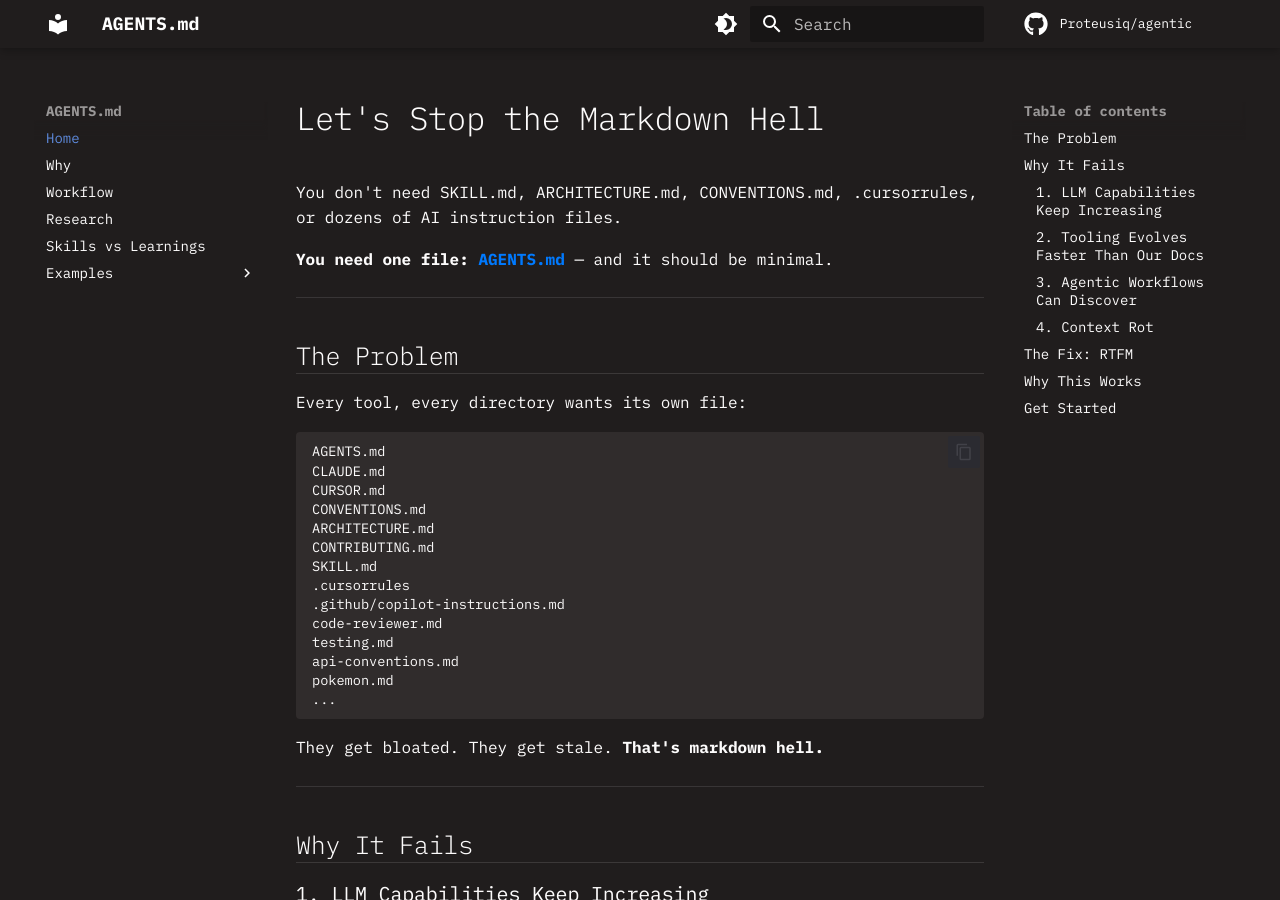
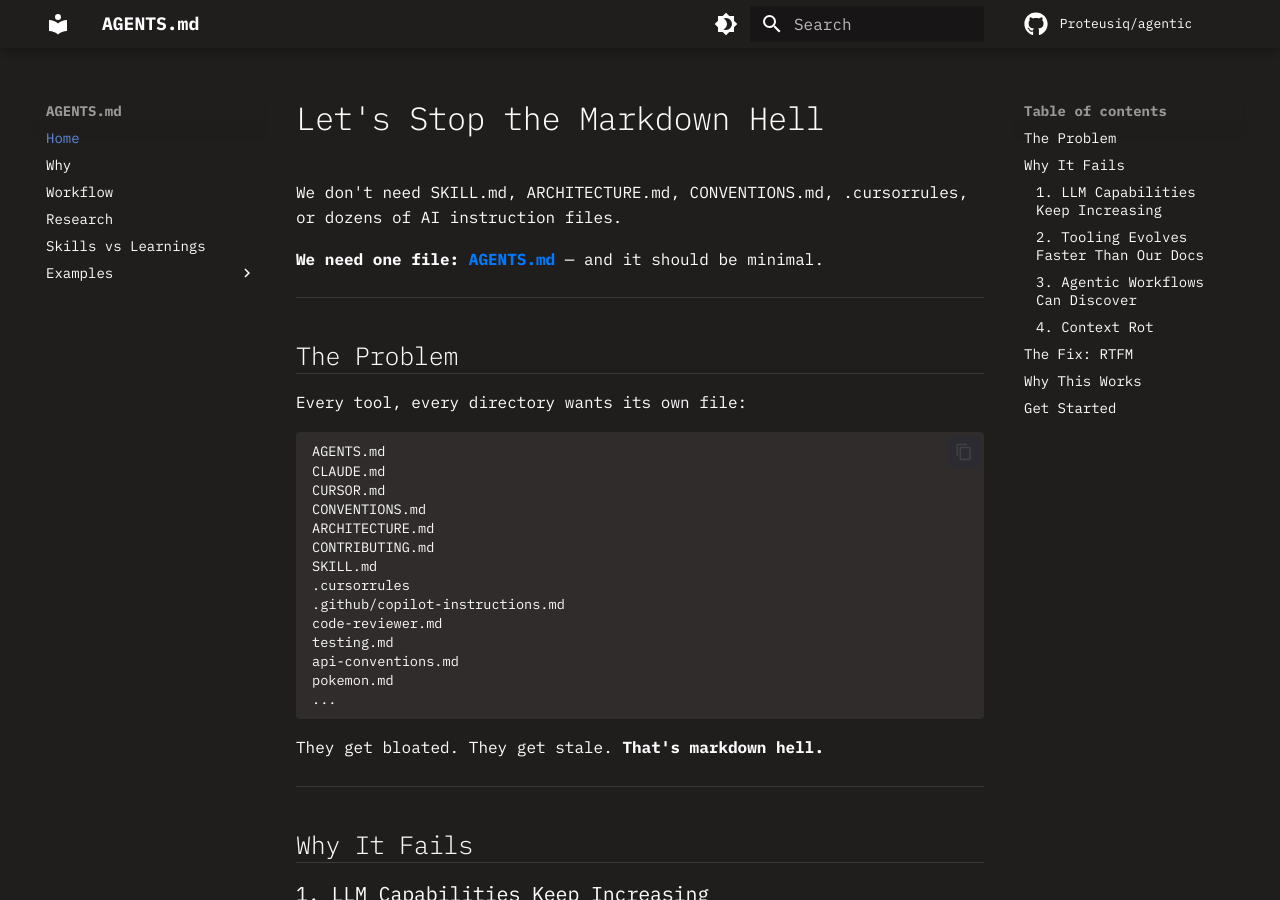
Before and after one commit to Proteusiq/agentic, an MkDocs documentation site: the page built from docs/index.md, in a window 1280 px wide and 900 px high. Built offline with MkDocs 1.6.1 and Material for MkDocs 9.7.7, drawn with Linux system fonts in a browser that asks for light colours; comment, search, counter and statistics services are not loaded; some of the changed text lies outside the part shown.

Commit message:
docs: replace SVG with simple HTML tagline, use we/our language

```diff
--- a/docs/index.md
+++ b/docs/index.md
@@ -1,8 +1,8 @@
 # Let's Stop the Markdown Hell
 
-You don't need SKILL.md, ARCHITECTURE.md, CONVENTIONS.md, .cursorrules, or dozens of AI instruction files.
+We don't need SKILL.md, ARCHITECTURE.md, CONVENTIONS.md, .cursorrules, or dozens of AI instruction files.
 
-**You need one file: [AGENTS.md](https://agents.md/)** — and it should be minimal.
+**We need one file: [AGENTS.md](https://agents.md/)** — and it should be minimal.
 
 ---
 
```
Also changed, not shown: other parts of docs/index.md (+4 -4 lines), README.md (+3 -1 lines), assets/banner.svg (deleted).
